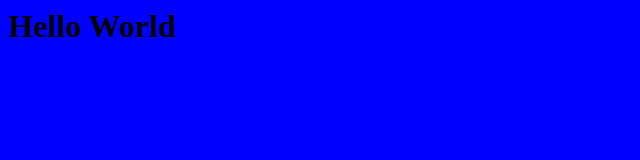
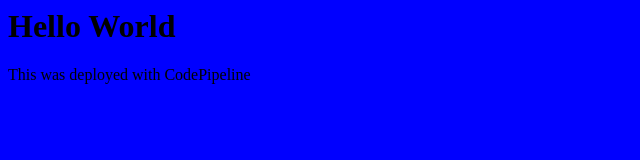
Before and after one commit to mseq/aws-codedeploy-LinuxWebTier, a plain HTML site: page files/index.html in a window 1280 px wide. Shown: the whole page, without its empty margins (0-640 px from the left). Drawn offline with Linux system fonts and the light colour scheme.

Commit message:
Testing pipeline without build phase

```diff
--- a/files/index.html
+++ b/files/index.html
@@ -1,5 +1,6 @@
 <html>
 <body bgcolor="blue">
   <h1>Hello World</h1>
+  This was deployed with CodePipeline
 </body>
 </html>
```
